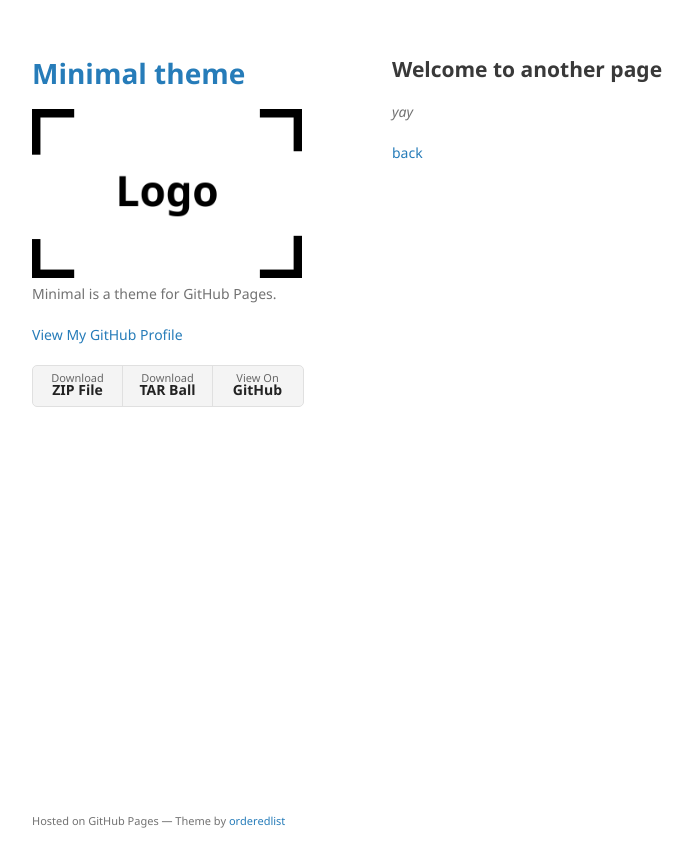
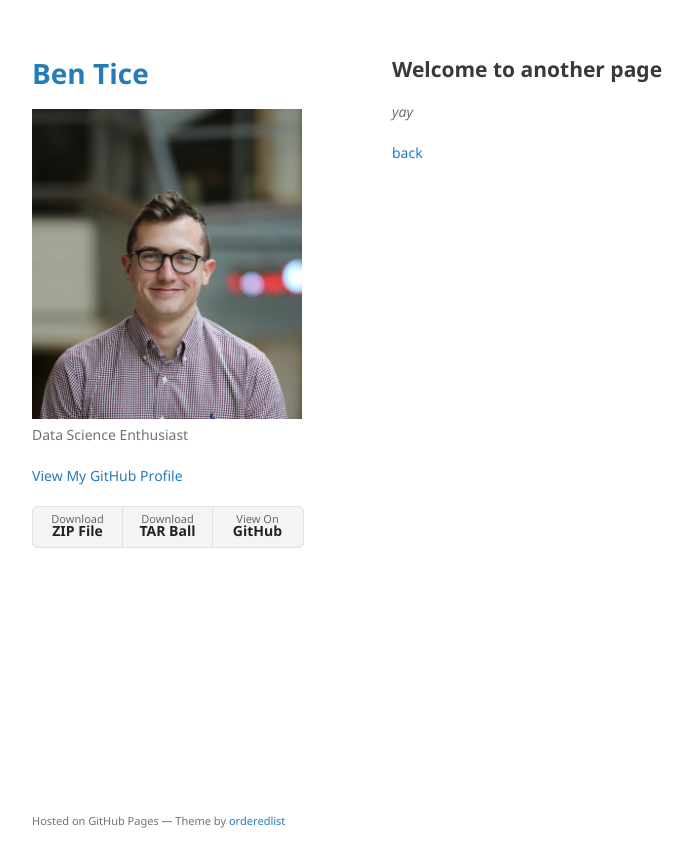
Before and after one commit to bentice/bentice.github.io, a Jekyll site: the page built from another-page.md, in a window 1280 px wide. Shown: the top 867 px of the page, without its empty margins (178-871 px from the left). Built offline with Jekyll 4.4.1, drawn with Linux system fonts in a browser that asks for light colours; our own code applies the rules of GitHub Pages for plain Markdown files.

Commit message:
Photo and prolinks

```diff
--- a/_config.yml
+++ b/_config.yml
@@ -1,6 +1,10 @@
-title: Minimal theme
-logo: /assets/img/logo.png
-description: Minimal is a theme for GitHub Pages.
+title: Ben Tice
+logo: /assets/img/profilephoto.jpg
+description: Data Science Enthusiast
+linkedin: https://www.linkedin.com/in/ben-tice/
+email: bentice49@gmail.com
+github: https://github.com/bentice
+angellist: https://angel.co/ben-tice
 show_downloads: true
 google_analytics:
 theme: jekyll-theme-minimal
```
Also changed, not shown: assets/img/profilephoto.jpg (added).
